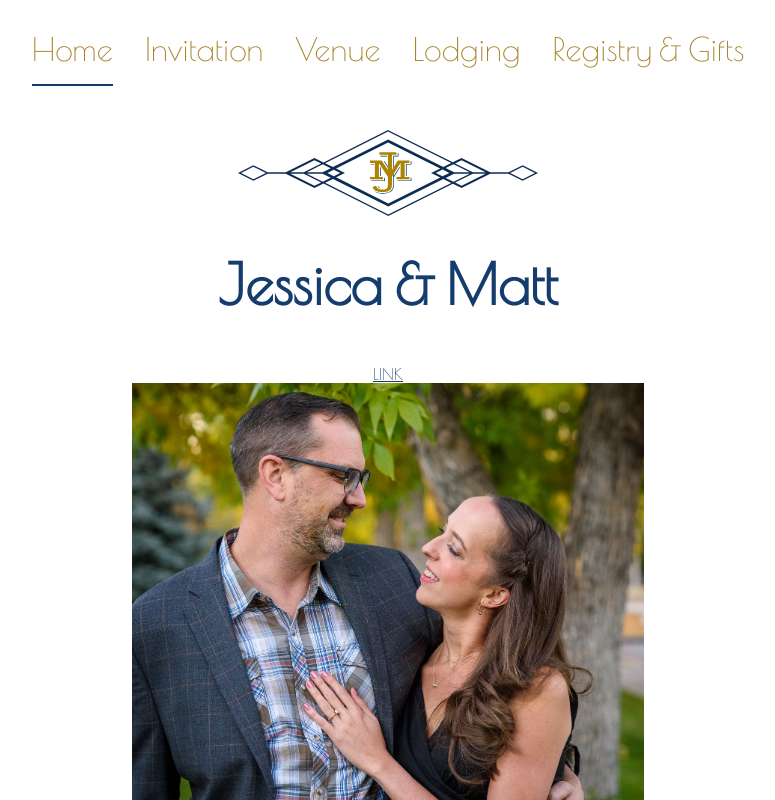
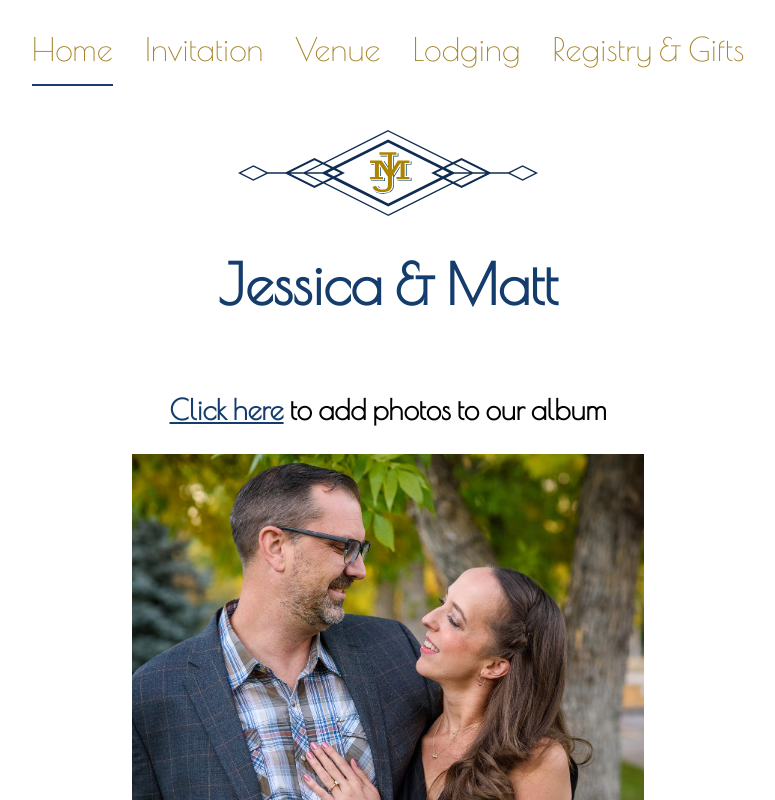
Before and after one commit to mattsteele/mjs, a Vue app: page / in a window 1280 px wide. Shown: the top 800 px of the page, without its empty margins (252-1027 px from the left). Built offline with nearby package versions, Linux system fonts and the light colour scheme.

Commit message:
Add album link

```diff
--- a/src/views/Home.vue
+++ b/src/views/Home.vue
@@ -11,7 +11,8 @@
     </div><!-- link-wrapper -->
     <h1 class="title">Jessica & Matt</h1>
 
-    <a href="https://www.dropbox.com/scl/fo/4qikx2lda75i4pttuj3br/h?dl=0&rlkey=euj39rvw9nvmrbpyw835395tw">LINK</a>
+    <h3><a href="https://www.dropbox.com/scl/fo/4qikx2lda75i4pttuj3br/h?dl=0&rlkey=euj39rvw9nvmrbpyw835395tw">Click here</a> to add photos to our album</h3>
+
     <img
       src="@/assets/images/side.jpg"
       class="home-image"
```
